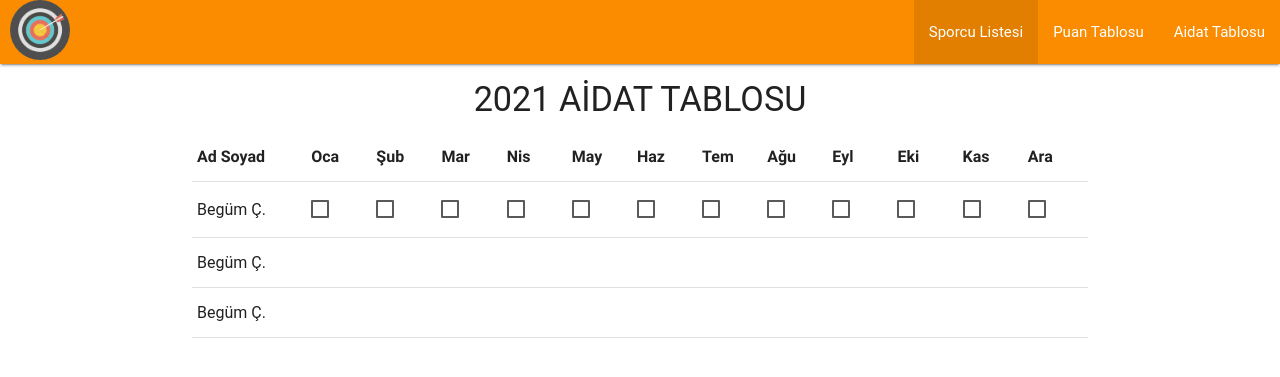
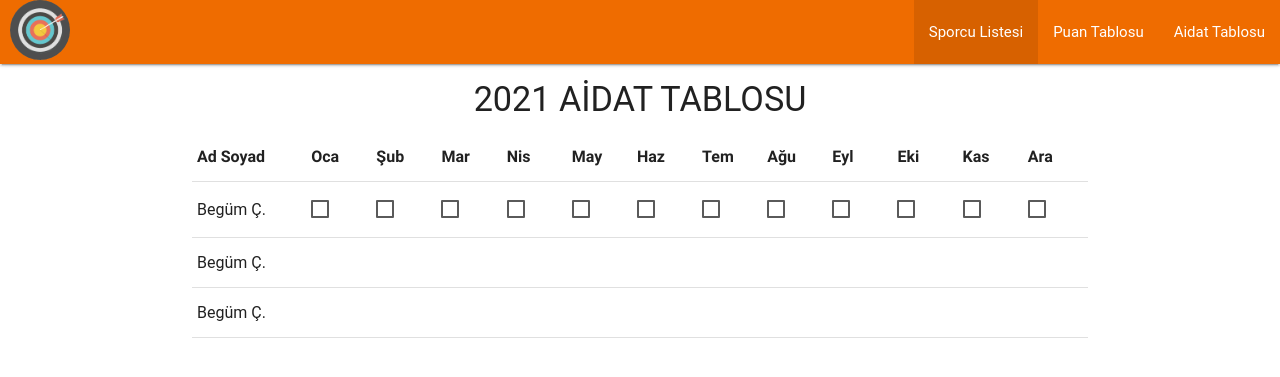
Before and after one commit to bece0/Antrenor, a PHP site: page /aidat.php in a window 1280 px wide. Shown: the top 377 px of the page. Run offline with PHP 8.4, Linux system fonts and the light colour scheme; some libraries are stand-ins or nearby versions; some web fonts are replaced.

Commit message:
nav rengi değiştirildi

```diff
--- a/nav.php
+++ b/nav.php
@@ -7,7 +7,7 @@
 
 <div class="navbar-fixed">
 <nav>
-    <div class="nav-wrapper orange darken-1 ">
+    <div class="nav-wrapper orange darken-3 ">
         <a href="index.php" class="brand-logo "> <img src="files/images/logo.png"  style="margin-left:10px;border-radius:1000px;width:60px"> </a>
 
         <ul id="nav-mobile" class="right hide-on-med-and-down">
@@ -17,7 +17,7 @@
             <li><a href="aidat.php">Aidat Tablosu</a></li>
 
             <?php if($kullanici_giris_yapti_mi ){ ?>
-            <li><a class="waves-effect waves-light btn  deep-orange darken-1" href="login.php">Çıkış</a></li>
+            <li><a class="waves-effect waves-light btn  orange" href="login.php">Çıkış</a></li>
             <?php } ?>
 
         </ul>
```
